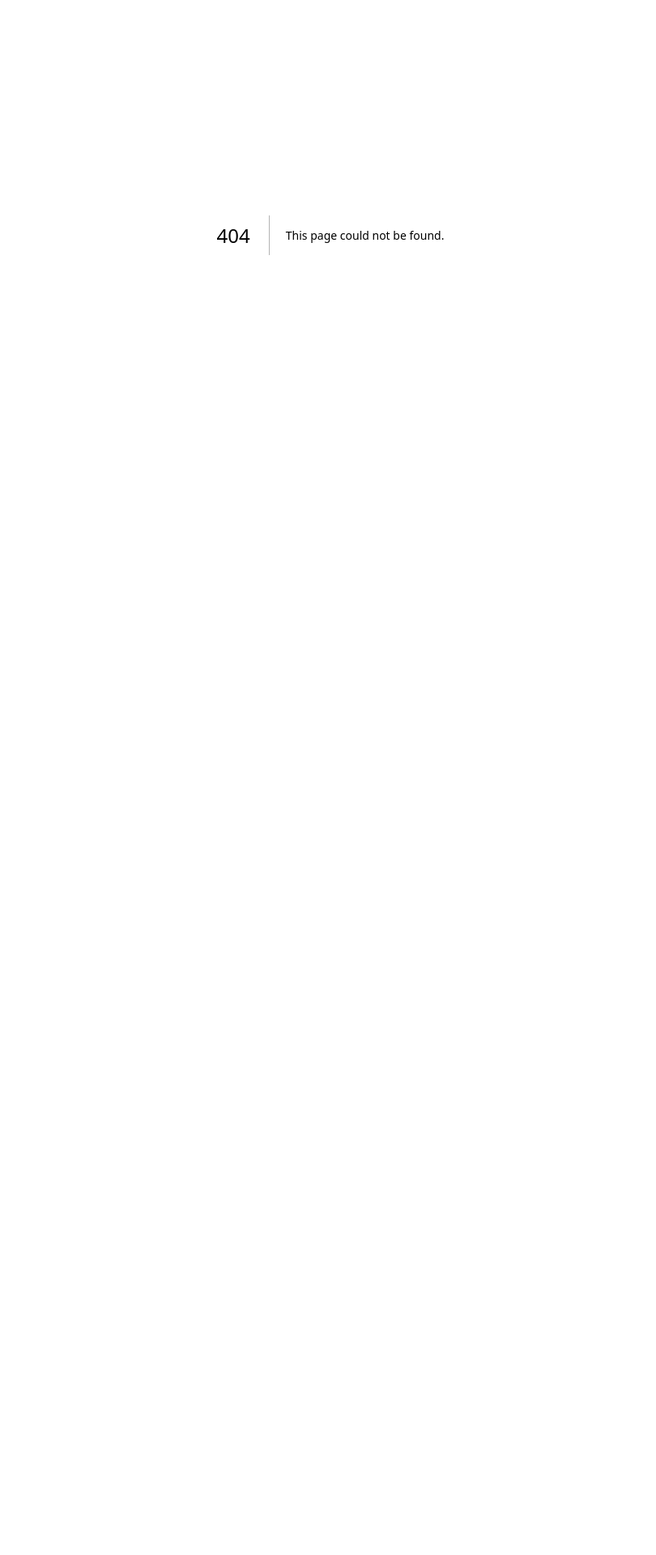
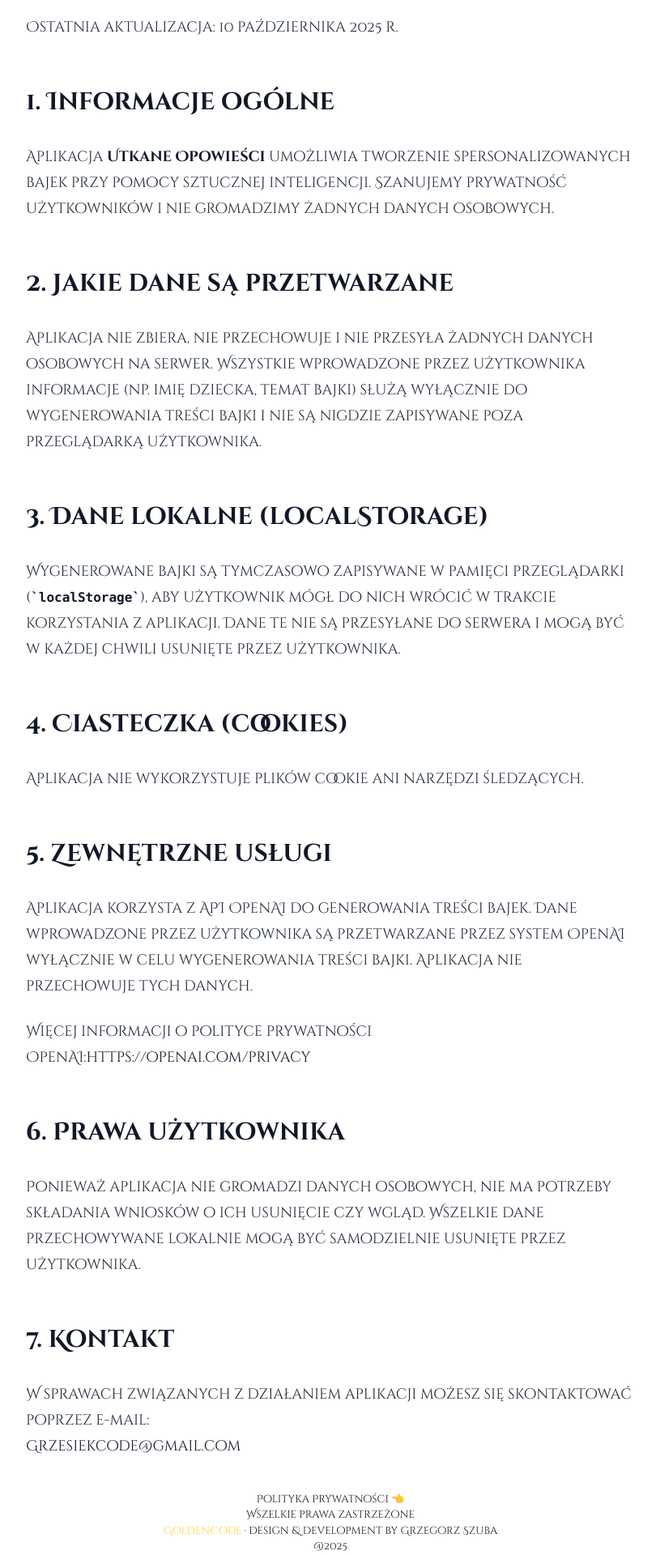
Before and after one commit to grzesiek-goldenCode/AIStoryTell, a Next.js app: page /privacy in a window 1280 px wide. Before the commit this address had no page. Shown: the part 178-2098 px from the top of the page at 81% size, without its empty margins (232-1042 px from the left). Before the commit the page ends 868 px from the top, so only its background shows below. Built offline with nearby package versions, Linux system fonts and the light colour scheme.

Commit message:
Footer and privacy

```diff
--- a/src/app/globals.css
+++ b/src/app/globals.css
@@ -46,20 +46,12 @@ body {
   @apply no-underline;
 }
 
-@keyframes twinkle {
-  0%,
-  100% {
-    opacity: 0.3;
-    transform: scale(1);
-  }
-  50% {
-    opacity: 1;
-    transform: scale(1.3);
-  }
+.footer-container {
+  display: flex;
+  flex-direction: column;
+  justify-content: center;
+  align-items: center;
+  font-size: small;
+  margin-bottom: 10;
+  margin-top: auto;
 }
-
-.animate-twinkle {
-  animation-name: twinkle;
-  animation-iteration-count: infinite;
-  animation-timing-function: ease-in-out;
-}
--- a/src/app/layout.tsx
+++ b/src/app/layout.tsx
@@ -3,6 +3,7 @@ import { Geist, Geist_Mono } from "next/font/google";
 import { Cinzel_Decorative } from "next/font/google";
 import { Amatic_SC } from "next/font/google";
 import "./globals.css";
+import Footer from "@/components/Footer";
 
 import MainHeader from "@/components/main-header/header";
 
@@ -30,10 +31,12 @@ export default function RootLayout({
 }>) {
   return (
     <html lang="en">
-      <body className={` ${cinzel.className} antialiased`}>
-        <MainHeader></MainHeader>
+      <body
+        className={` ${cinzel.className} antialiased flex flex-col min-h-screen`}
+      >
+        <MainHeader />
         <main>{children}</main>
-        <footer></footer>
+        <Footer />
       </body>
     </html>
   );
--- /dev/null
+++ b/src/app/privacy/page.tsx
@@ -0,0 +1,67 @@
+export default function Privacy() {
+  return (
+    <main className="prose prose-lg mx-auto px-4 py-10 text-gray-800">
+      <h1>Polityka Prywatności</h1>
+      <p>Ostatnia aktualizacja: 10 października 2025 r.</p>
+
+      <h2>1. Informacje ogólne</h2>
+      <p>
+        Aplikacja <strong>Utkane Opowieści</strong> umożliwia tworzenie
+        spersonalizowanych bajek przy pomocy sztucznej inteligencji. Szanujemy
+        prywatność użytkowników i nie gromadzimy żadnych danych osobowych.
+      </p>
+
+      <h2>2. Jakie dane są przetwarzane</h2>
+      <p>
+        Aplikacja nie zbiera, nie przechowuje i nie przesyła żadnych danych
+        osobowych na serwer. Wszystkie wprowadzone przez użytkownika informacje
+        (np. imię dziecka, temat bajki) służą wyłącznie do wygenerowania treści
+        bajki i nie są nigdzie zapisywane poza przeglądarką użytkownika.
+      </p>
+
+      <h2>3. Dane lokalne (localStorage)</h2>
+      <p>
+        Wygenerowane bajki są tymczasowo zapisywane w pamięci przeglądarki (
+        <code>localStorage</code>), aby użytkownik mógł do nich wrócić w trakcie
+        korzystania z aplikacji. Dane te nie są przesyłane do serwera i mogą być
+        w każdej chwili usunięte przez użytkownika.
+      </p>
+
+      <h2>4. Ciasteczka (cookies)</h2>
+      <p>Aplikacja nie wykorzystuje plików cookie ani narzędzi śledzących.</p>
+
+      <h2>5. Zewnętrzne usługi</h2>
+      <p>
+        Aplikacja korzysta z API OpenAI do generowania treści bajek. Dane
+        wprowadzone przez użytkownika są przetwarzane przez system OpenAI
+        wyłącznie w celu wygenerowania treści bajki. Aplikacja nie przechowuje
+        tych danych.
+      </p>
+      <p>
+        Więcej informacji o polityce prywatności OpenAI:
+        <a
+          href="https://openai.com/privacy"
+          target="_blank"
+          rel="noopener noreferrer"
+        >
+          https://openai.com/privacy
+        </a>
+      </p>
+
+      <h2>6. Prawa użytkownika</h2>
+      <p>
+        Ponieważ aplikacja nie gromadzi danych osobowych, nie ma potrzeby
+        składania wniosków o ich usunięcie czy wgląd. Wszelkie dane
+        przechowywane lokalnie mogą być samodzielnie usunięte przez użytkownika.
+      </p>
+
+      <h2>7. Kontakt</h2>
+      <p>
+        W sprawach związanych z działaniem aplikacji możesz się skontaktować
+        poprzez e-mail:
+        <br />
+        <a href="mailto:grzesiekcode@gmail.com">Grzesiekcode@gmail.com</a>
+      </p>
+    </main>
+  );
+}
--- a/src/components/Button.tsx
+++ b/src/components/Button.tsx
@@ -6,7 +6,7 @@ type Props = {
 
 export default function Button({ children }: Props) {
   return (
-    <button className="bg-amber-300 rounded-s-sm m-2 p-2 hover:bg-amber-400 hover:shadow-2xl font-cinzel ">
+    <button className="bg-amber-300 rounded-s-sm m-2 p-2 hover:bg-amber-400 hover:shadow-2xl font-cinzel sparkle-btn  relative ">
       {children}
     </button>
   );
--- /dev/null
+++ b/src/components/Footer.tsx
@@ -0,0 +1,14 @@
+export default function Footer() {
+  return (
+    <div className="footer-container ">
+      <a href="/privacy">Polityka Prywatności 👈</a>
+      <p>Wszelkie prawa zastrzeżone</p>
+
+      <p>
+        <span className="text-amber-300">GoldenCode</span> · design &
+        development by Grzegorz Szuba
+      </p>
+      <p>@{new Date().getFullYear()}</p>
+    </div>
+  );
+}
--- a/src/components/NormalView.tsx
+++ b/src/components/NormalView.tsx
@@ -3,9 +3,12 @@ import { useState } from "react";
 import { motion, AnimatePresence } from "framer-motion";
 import Button from "@/components/Button";
 import { StoryProps } from "@/types";
+import StoryViewModal from "./StoryViewModal";
 
 export default function NormalView({ story, title }: StoryProps) {
   const [index, setActiveIndex] = useState(0);
+  const [isOpen, setIsOpen] = useState(false);
+  const savedStory = localStorage.getItem("story");
 
   function prev() {
     if (index > 0) {
@@ -67,6 +70,19 @@ export default function NormalView({ story, title }: StoryProps) {
       <p>
         {index + 1} / {story.length}
       </p>
+      {story && (
+        <button
+          onClick={() => setIsOpen(true)}
+          className="text-pink-600 hover:text-pink-700 font-medium transition"
+        >
+          Podgląd bajki
+        </button>
+      )}
+      <StoryViewModal
+        isOpen={isOpen}
+        onClose={() => setIsOpen(false)}
+        story={savedStory}
+      />
       {index === story.length - 1 && (
         <Button>
           <a href="/story">Nowa Bajka</a>
--- a/src/components/main-header/header.tsx
+++ b/src/components/main-header/header.tsx
@@ -1,30 +1,12 @@
 "use client";
 import Link from "next/link";
-import { useState } from "react";
-import StoryViewModal from "../StoryViewModal";
 
 export default function MainHeader() {
-  const [isOpen, setIsOpen] = useState(false);
-  const savedStory = localStorage.getItem("story");
   return (
     <div className="flex justify-start items-center">
       <Link href={"/"}>
         <h3 className="m-3 ml-5 p-2 text-xl w-max">Pracownia Opowieści</h3>
       </Link>
-      {savedStory && (
-        <button
-          onClick={() => setIsOpen(true)}
-          className="text-pink-600 hover:text-pink-700 font-medium transition"
-        >
-          Podgląd bajki
-        </button>
-      )}
-
-      <StoryViewModal
-        isOpen={isOpen}
-        onClose={() => setIsOpen(false)}
-        story={savedStory}
-      />
     </div>
   );
 }
```
